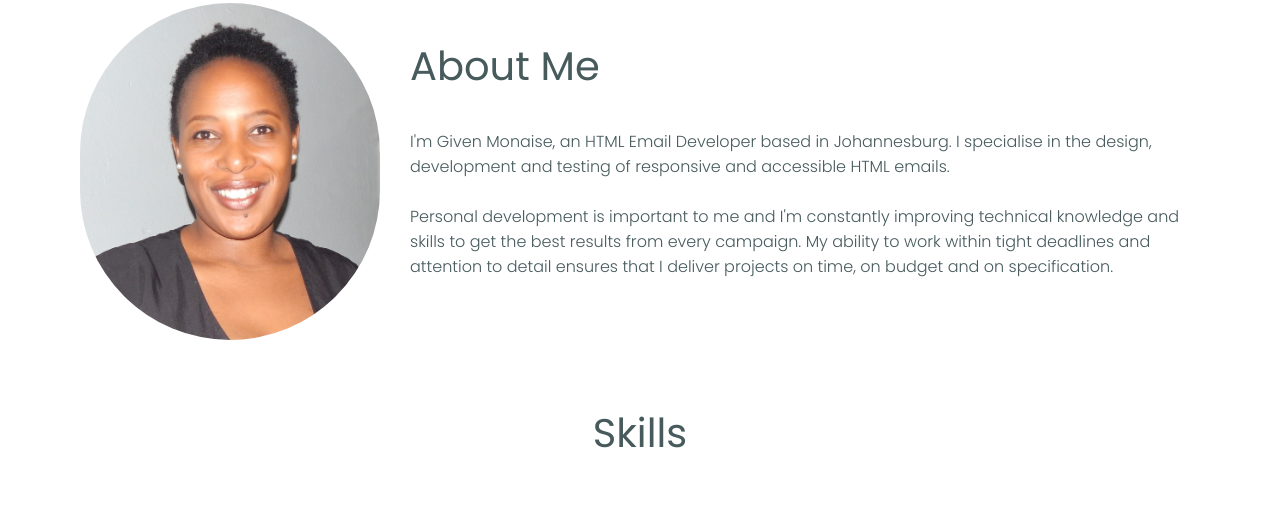
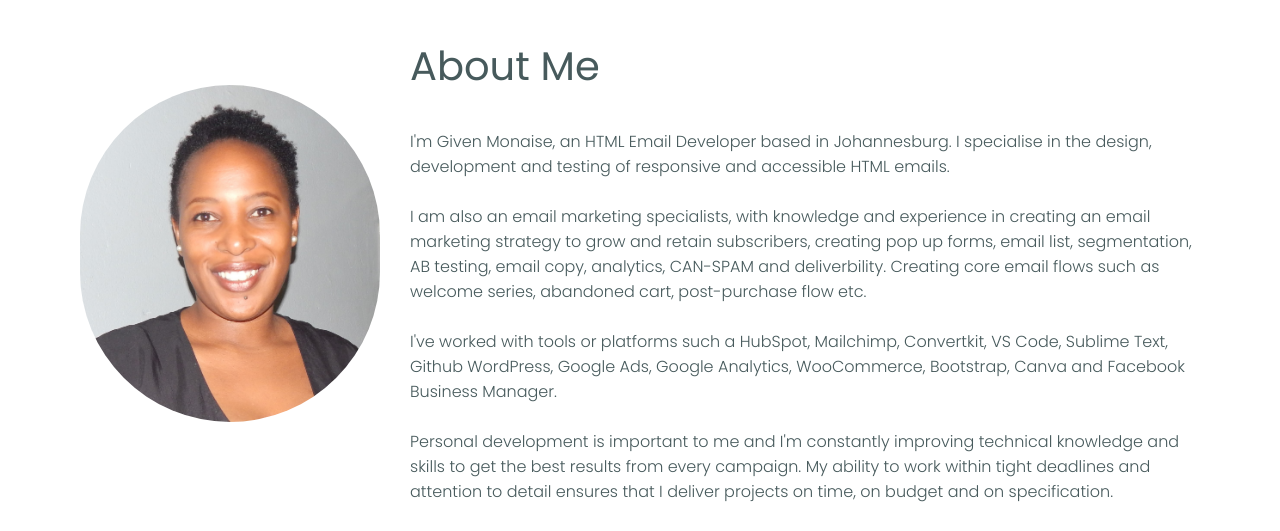
Before and after one commit to GivenDev/Portfolio, a plain HTML site: page index.html in a window 1280 px wide. Shown: the part 717-1248 px from the top of the page. Drawn offline with Linux system fonts and the light colour scheme.

Commit message:
Add files via upload

```diff
--- a/index.html
+++ b/index.html
@@ -69,6 +69,14 @@
           <p class="aboutme-paragraph">I'm Given Monaise, an HTML Email Developer based in Johannesburg.
             I specialise in the design, development and testing of responsive and accessible HTML emails.
             <br><br>
+            I am also an email marketing specialists, with knowledge and experience in creating an email marketing strategy
+            to grow and retain subscribers, creating pop up forms, email list, segmentation, AB testing, email copy,
+            analytics, CAN-SPAM and deliverbility. Creating core email flows such as
+            welcome series, abandoned cart, post-purchase flow etc.
+            <br><br>
+            I've worked with tools or platforms such a HubSpot, Mailchimp, Convertkit, VS Code, Sublime Text, Github
+            WordPress, Google Ads, Google Analytics, WooCommerce, Bootstrap, Canva and Facebook Business Manager.
+            <br><br>
             Personal development is important to me and I'm constantly improving technical knowledge and skills
             to get the best results from every campaign. My ability to work within tight deadlines and attention to
             detail ensures that I deliver projects on time, on budget and on specification.
@@ -132,7 +140,7 @@
           </div>
 
           <h3>Thank you for visiting my portfolio!</h3>
-          <p>I'm currenty open for remote full-time and freelance work. Feel free to contact me.</p>
+          <p>I'm currenty open to remote full-time and freelance work. Feel free to contact me.</p>
           <div class="footer-icons">
             <div class="footer-icon">
               <a href="contactme.html" target="_blank"><svg xmlns="http://www.w3.org/2000/svg" fill="#97644a" width="50" height="50" viewBox="0 0 512 512"><!--! Font Awesome Pro 6.2.0 by @fontawesome - https://fontawesome.com License - https://fontawesome.com/license (Commercial License) Copyright 2022 Fonticons, Inc. --><path d="M48 64C21.5 64 0 85.5 0 112c0 15.1 7.1 29.3 19.2 38.4L236.8 313.6c11.4 8.5 27 8.5 38.4 0L492.8 150.4c12.1-9.1 19.2-23.3 19.2-38.4c0-26.5-21.5-48-48-48H48zM0 176V384c0 35.3 28.7 64 64 64H448c35.3 0 64-28.7 64-64V176L294.4 339.2c-22.8 17.1-54 17.1-76.8 0L0 176z"/></svg></a>
```
